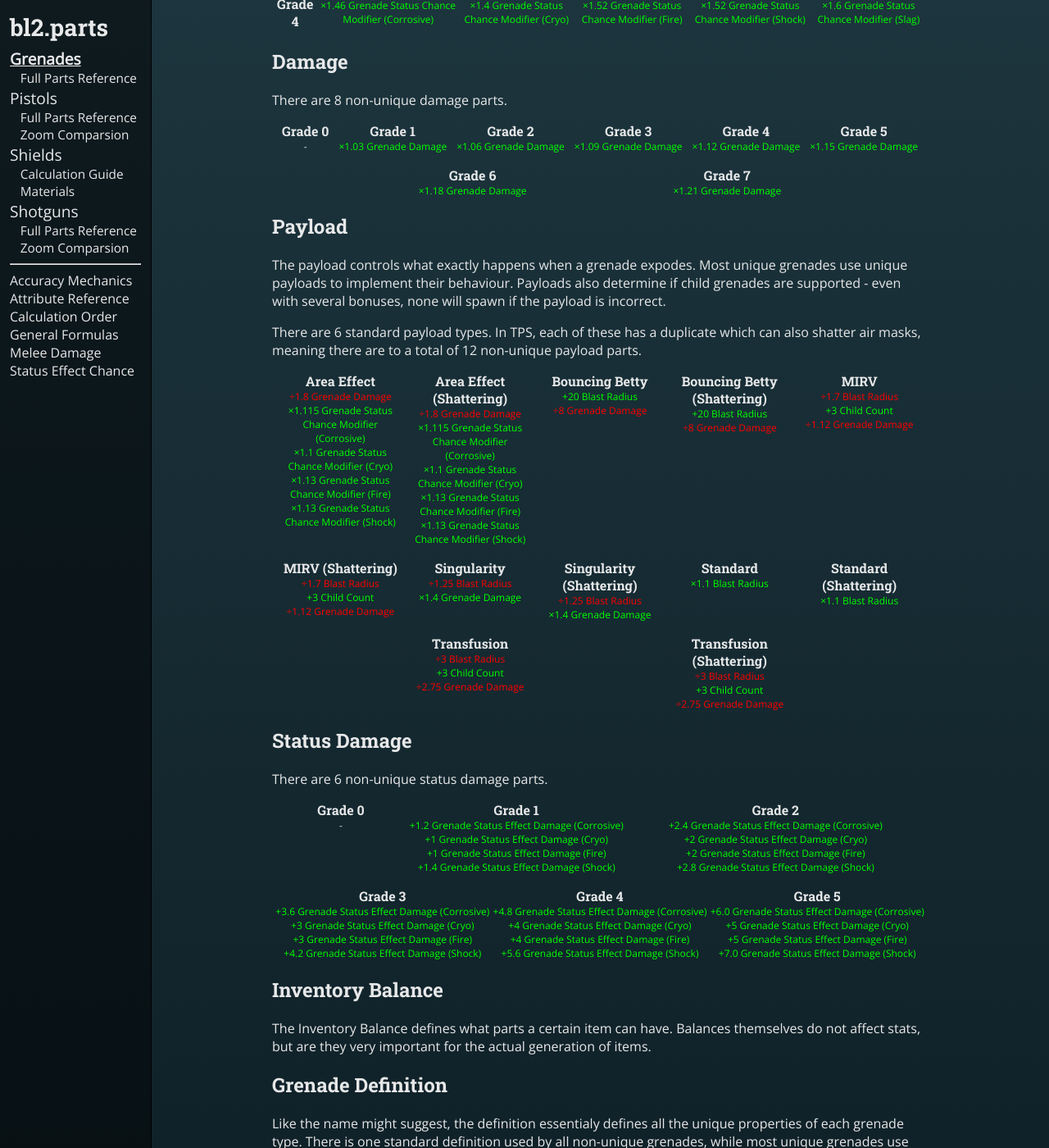
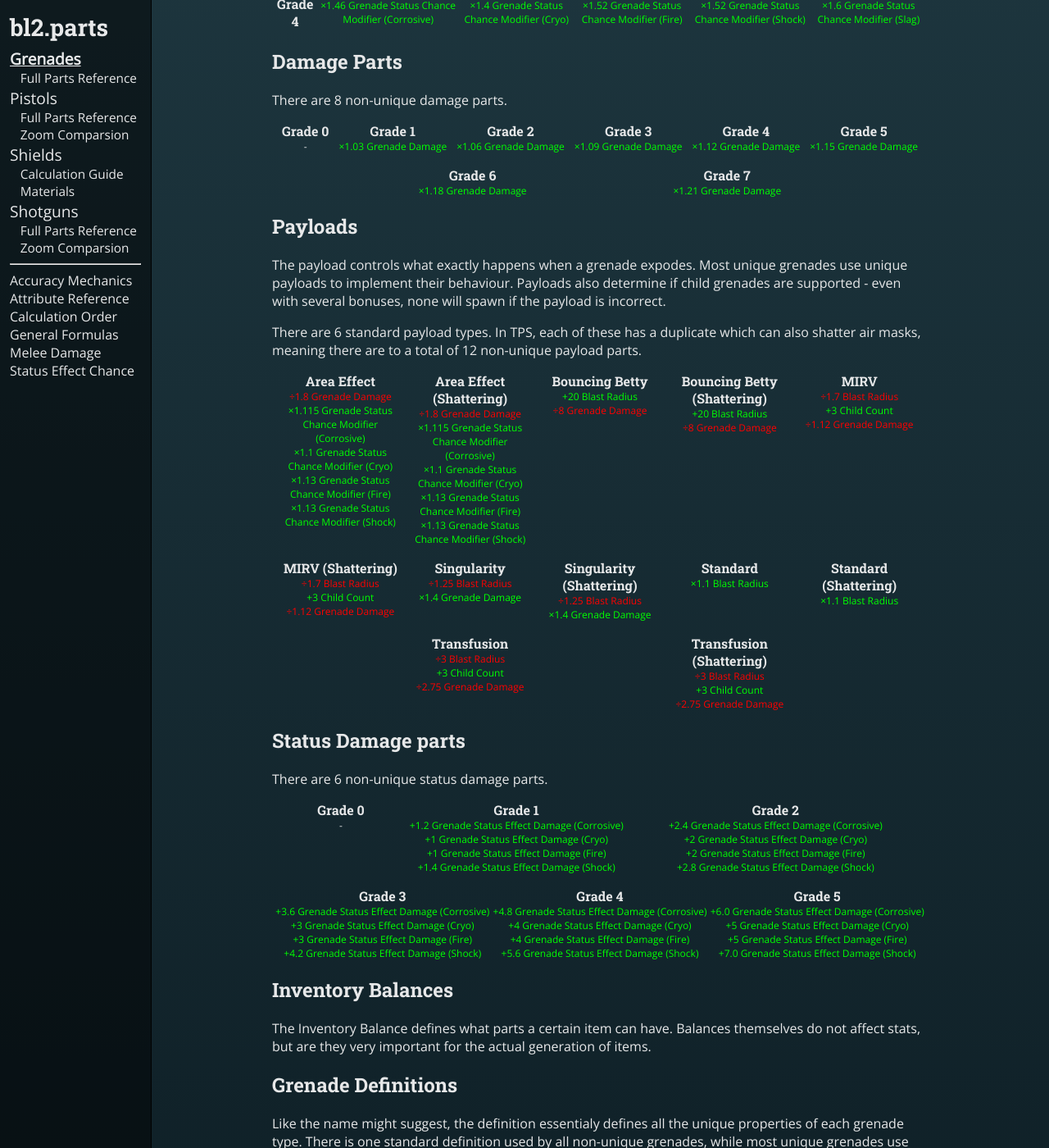
Before and after one commit to apple1417/bl2.parts, a Jekyll site: the page built from grenades/index.md, in a window 1280 px wide and 1400 px high, scrolled down 3318 px. Shown: the whole window at 82% size. Built offline with Jekyll 4.4.1, drawn with Linux system fonts in a browser that asks for light colours; our own code applies the rules of GitHub Pages for plain Markdown files; comment, search, counter and statistics services are not loaded.

Commit message:
pluralize part headings

```diff
--- a/grenades/index.md
+++ b/grenades/index.md
@@ -216,7 +216,7 @@
     simple_bonuses=true
 %}
 
-## Damage
+## Damage Parts
 There are 8 non-unique damage parts.
 
 {% include parts.html
@@ -225,7 +225,7 @@
     simple_bonuses=true
 %}
 
-## Payload
+## Payloads
 The payload controls what exactly happens when a grenade expodes. Most unique grenades use unique
 payloads to implement their behaviour. Payloads also determine if child grenades are supported -
 even with several bonuses, none will spawn if the payload is incorrect.
@@ -239,7 +239,7 @@
     simple_bonuses=true
 %}
 
-## Status Damage
+## Status Damage parts
 There are 6 non-unique status damage parts.
 
 {% include parts.html
@@ -248,11 +248,11 @@
     simple_bonuses=true
 %}
 
-## Inventory Balance
+## Inventory Balances
 The Inventory Balance defines what parts a certain item can have. Balances themselves do not affect
 stats, but are they very important for the actual generation of items.
 
-## Grenade Definition
+## Grenade Definitions
 Like the name might suggest, the definition essentialy defines all the unique properties of each
 grenade type. There is one standard definition used by all non-unique grenades, while most unique
 grenades use their own unique definition.
```
Also changed, not shown: pistols/index.md (+6 -6 lines), shotguns/index.md (+6 -6 lines).
